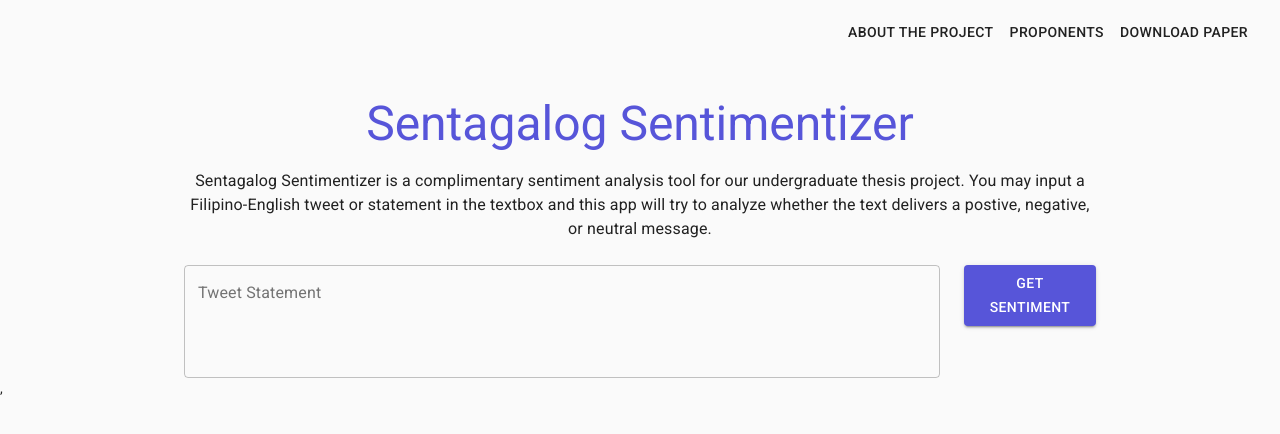
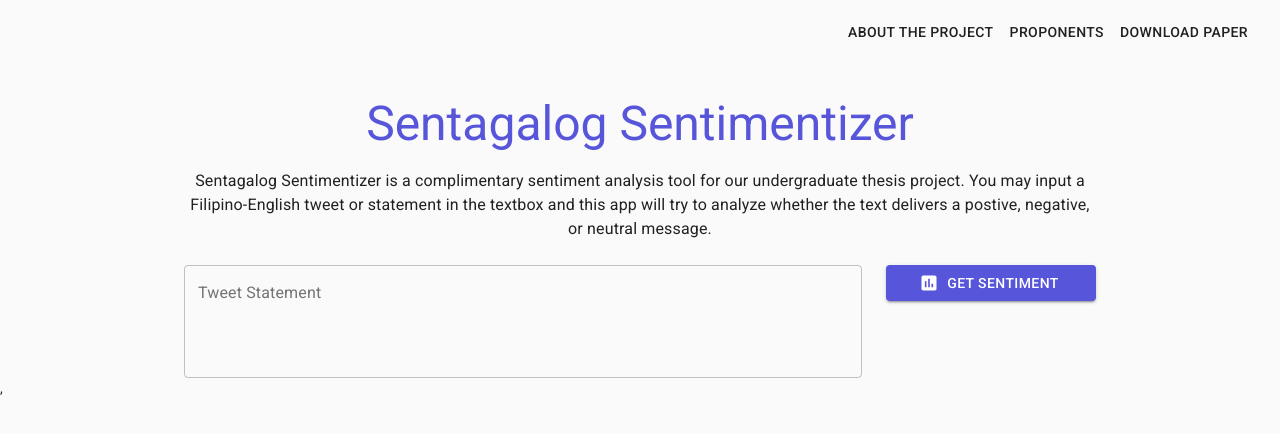
Before and after one commit to kbaldo/sentagalog-sentimentizer, a React (Create React App) app: page / in a window 1280 px wide. Shown: the top 434 px of the page. Built offline with nearby package versions, Linux system fonts and the light colour scheme.

Commit message:
Update TweetField.jsx

```diff
--- a/src/components/Home/TweetField.jsx
+++ b/src/components/Home/TweetField.jsx
@@ -2,6 +2,7 @@ import React from "react";
 import { makeStyles } from "@material-ui/core/styles";
 import TextField from "@material-ui/core/TextField";
 import { Button, Grid } from "@material-ui/core";
+import AssessmentIcon from '@material-ui/icons/Assessment';
 
 const useStyles = makeStyles((theme) => ({
   root: {
@@ -23,7 +24,7 @@ export default function MultilineTextFields() {
   return (
     <React.Fragment>
 
-        <Grid item xs={12} sm={10}>
+        <Grid item xs={12} sm={9}>
         <TextField
           id="filled-multiline-flexible"
           label="Tweet Statement"
@@ -35,8 +36,8 @@ export default function MultilineTextFields() {
           fullWidth
         />
         </Grid>
-        <Grid item xs={12} sm={2}>
-          <Button type="submit" fullWidth variant="contained" color="primary">
+        <Grid item xs={12} sm={3}>
+          <Button type="submit" fullWidth variant="contained" color="primary" startIcon={<AssessmentIcon />}>
             Get Sentiment
           </Button>
         </Grid>
```
